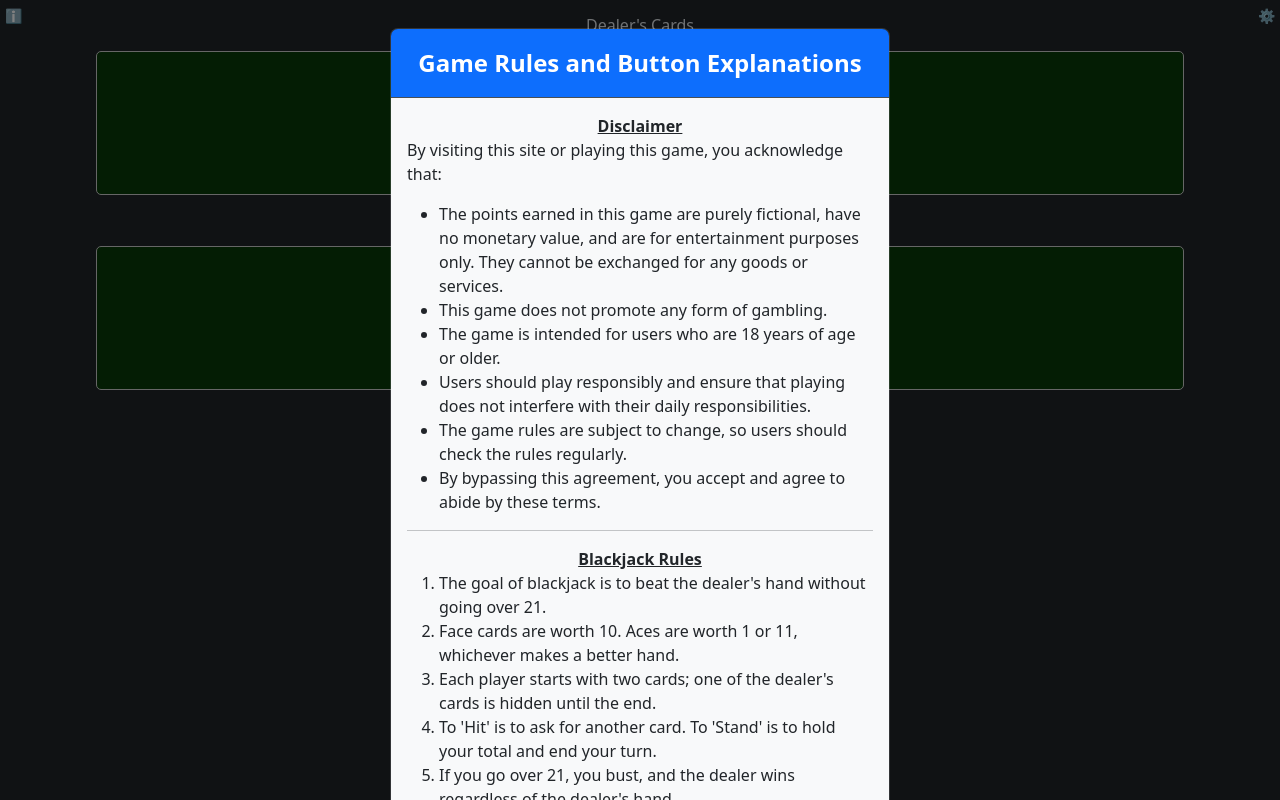
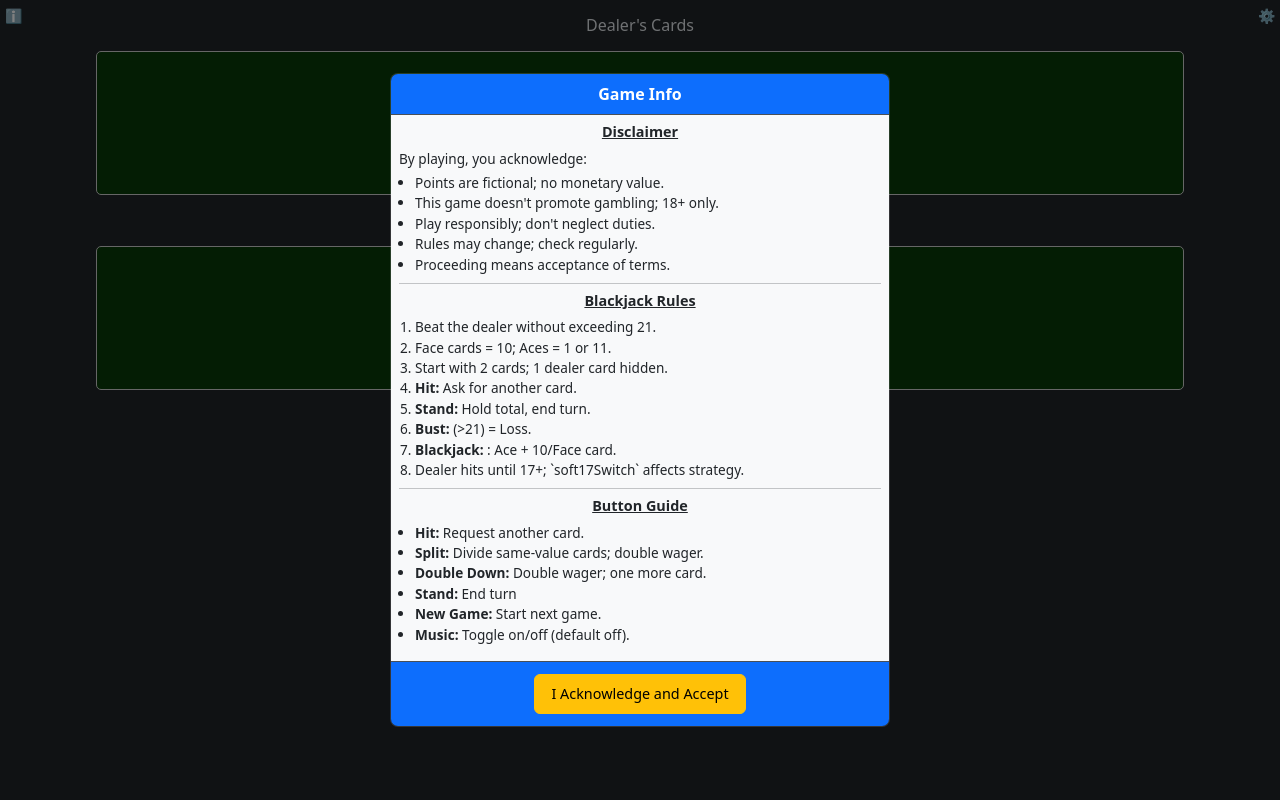
Before and after one commit to KennethDoerflein/Blackjack-React, a React (Create React App) app in the folder blackjack/: page / in a window 1280 px wide. Built offline with nearby package versions, Linux system fonts and the light colour scheme; grey boxes are pictures that could not be loaded.

Commit message:
Condense info modal

```diff
--- a/blackjack/src/components/InfoModal.js
+++ b/blackjack/src/components/InfoModal.js
@@ -4,81 +4,91 @@ import { Modal, Button } from "react-bootstrap";
 export default function InfoModal({ show, handleClose, newGame, currentWager }) {
   return (
     <Modal show={show} onHide={handleClose} centered backdrop="static" keyboard={false}>
-      <Modal.Header className="bg-primary text-white">
-        <Modal.Title className="mx-auto fw-bolder">Game Rules and Button Explanations</Modal.Title>
+      <Modal.Header className="bg-primary text-white p-2">
+        <Modal.Title className="mx-auto fw-bold" style={{ fontSize: "1rem" }}>
+          Game Info
+        </Modal.Title>
       </Modal.Header>
-      <Modal.Body className="bg-light text-dark">
-        <p className="modal-title text-center fw-bolder">
+
+      <Modal.Body className="bg-light text-dark p-2" style={{ fontSize: "0.85rem" }}>
+        <section>
+          <h6 className="text-center fw-bold" style={{ fontSize: "0.9rem" }}>
             <u>Disclaimer</u>
-        </p>
-        <p>By visiting this site or playing this game, you acknowledge that:</p>
-        <ul>
+          </h6>
+          <p className="mb-1">By playing, you acknowledge:</p>
+          <ul className="ps-3 mb-2">
+            <li>Points are fictional; no monetary value.</li>
+            <li>This game doesn't promote gambling; 18+ only.</li>
+            <li>Play responsibly; don't neglect duties.</li>
+            <li>Rules may change; check regularly.</li>
+            <li>Proceeding means acceptance of terms.</li>
+          </ul>
+        </section>
+
+        <hr className="my-2" />
+
+        <section>
+          <h6 className="text-center fw-bold" style={{ fontSize: "0.9rem" }}>
+            <u>Blackjack Rules</u>
+          </h6>
+          <ol className="ps-3 mb-2">
+            <li>Beat the dealer without exceeding 21.</li>
+            <li>Face cards = 10; Aces = 1 or 11.</li>
+            <li>Start with 2 cards; 1 dealer card hidden.</li>
             <li>
-            The points earned in this game are purely fictional, have no monetary value, and are for entertainment purposes only. They cannot be exchanged for any goods or
-            services.
-          </li>
-          <li>This game does not promote any form of gambling.</li>
-          <li>The game is intended for users who are 18 years of age or older.</li>
-          <li>Users should play responsibly and ensure that playing does not interfere with their daily responsibilities.</li>
-          <li>The game rules are subject to change, so users should check the rules regularly.</li>
-          <li>By bypassing this agreement, you accept and agree to abide by these terms.</li>
-        </ul>
-
-        <hr />
-
-        <p className="modal-title text-center fw-bolder">
-          <u>Blackjack Rules</u>
-        </p>
-        <ol>
-          <li>The goal of blackjack is to beat the dealer's hand without going over 21.</li>
-          <li>Face cards are worth 10. Aces are worth 1 or 11, whichever makes a better hand.</li>
-          <li>Each player starts with two cards; one of the dealer's cards is hidden until the end.</li>
-          <li>To 'Hit' is to ask for another card. To 'Stand' is to hold your total and end your turn.</li>
-          <li>If you go over 21, you bust, and the dealer wins regardless of the dealer's hand.</li>
-          <li>If you are dealt an Ace and a 10 (or a face card), you have blackjack.</li>
-          <li>
-            The dealer will hit until their cards total 17 or higher. If the `soft17Switch` is checked, the dealer will also hit on a soft 17 (a hand totaling 17 with an Ace
-            counted as 11).
-          </li>
-        </ol>
-
-        <hr />
-
-        <p className="modal-title text-center fw-bolder">
-          <u>Button Explanations</u>
-        </p>
-        <ul>
-          <li>
-            <strong>Hit Button</strong>: Request another card from the dealer.
+              <strong>Hit:</strong> Ask for another card.
             </li>
             <li>
-            <strong>Split Button</strong>: Split two cards of the same value into two separate hands, doubling your wager. Splitting is allowed if the game is in progress, you
-            haven't already split three times, the two cards have the same point value, and you have enough points for the wager.
+              <strong>Stand:</strong> Hold total, end turn.
             </li>
             <li>
-            <strong>Double Down Button</strong>: Double your initial wager and receive one more card. This is typically used when the odds are in your favor. Doubling down is
-            allowed if the game is in progress, your hand has exactly two cards, the total of the hand is 21 or less, and you have enough points for the wager.
+              <strong>Bust:</strong> (&gt;21) = Loss.
             </li>
             <li>
-            <strong>Stand Button</strong>: Choose not to take any more cards and pass to the next hand or dealer. If the `standSwitch` is checked and your total is 21, the
-            game will automatically move to the dealer's turn or next hand.
+              <strong>Blackjack:</strong> : Ace + 10/Face card.
+            </li>
+            <li>Dealer hits until 17+; `soft17Switch` affects strategy.</li>
+          </ol>
+        </section>
+
+        <hr className="my-2" />
+
+        <section>
+          <h6 className="text-center fw-bold" style={{ fontSize: "0.9rem" }}>
+            <u>Button Guide</u>
+          </h6>
+          <ul className="ps-3 mb-2">
+            <li>
+              <strong>Hit:</strong> Request another card.
             </li>
             <li>
-            <strong>Start/New Game Button</strong>: Starts a new game.
+              <strong>Split:</strong> Divide same-value cards; double wager.
             </li>
             <li>
-            <strong>Music Toggle</strong>: Enables or disables the game music (disabled by default).
+              <strong>Double Down:</strong> Double wager; one more card.
+            </li>
+            <li>
+              <strong>Stand:</strong> End turn
+            </li>
+            <li>
+              <strong>New Game:</strong> Start next game.
+            </li>
+            <li>
+              <strong>Music:</strong> Toggle on/off (default off).
             </li>
           </ul>
+        </section>
       </Modal.Body>
-      <Modal.Footer className="bg-primary">
+
+      <Modal.Footer className="bg-primary p-2">
         <Button
           onClick={() => {
             if (document.getElementById("wagerDiv").hidden && currentWager[0] === 0) newGame();
             handleClose();
           }}
           variant="warning"
-          className="mx-auto">
+          className="mx-auto"
+          style={{ fontSize: "0.9rem", padding: "0.5rem 1rem" }}>
           I Acknowledge and Accept
         </Button>
       </Modal.Footer>
```
Lines whose indentation alone changed are shown as unchanged.
